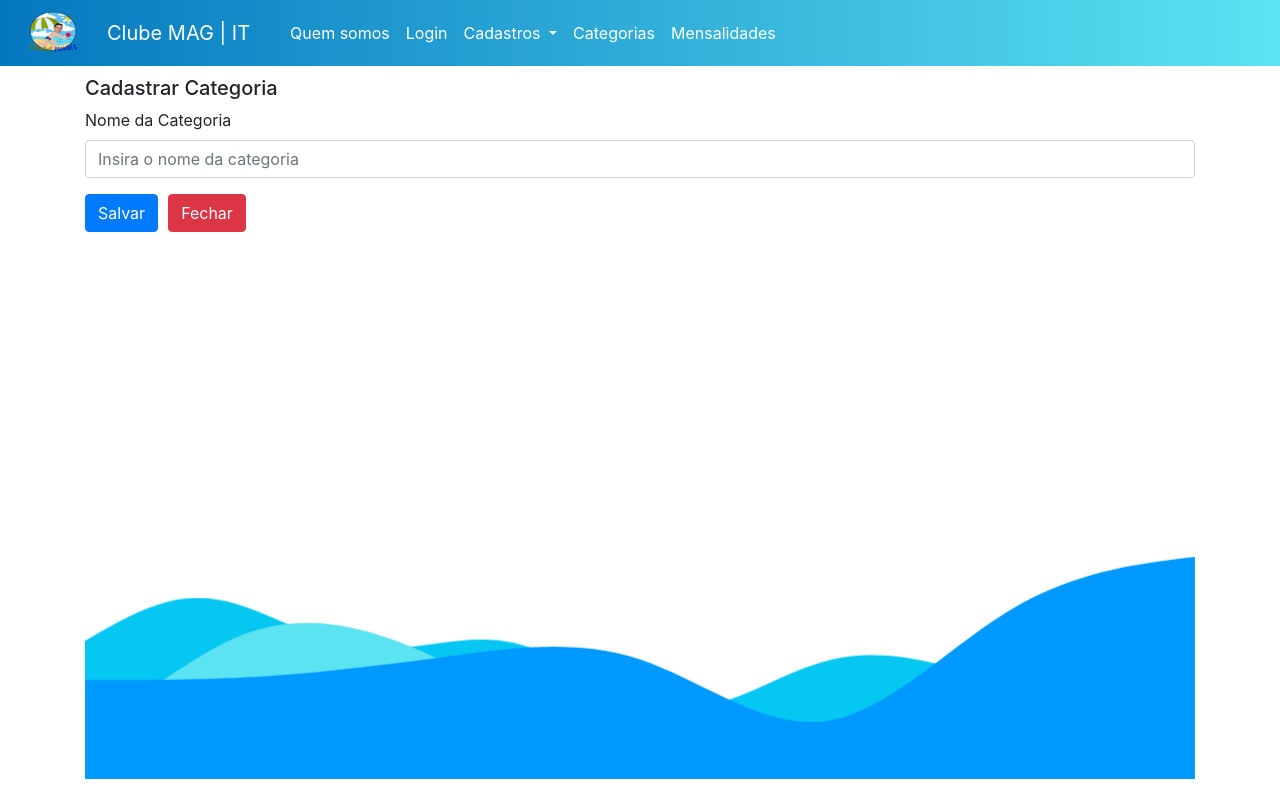
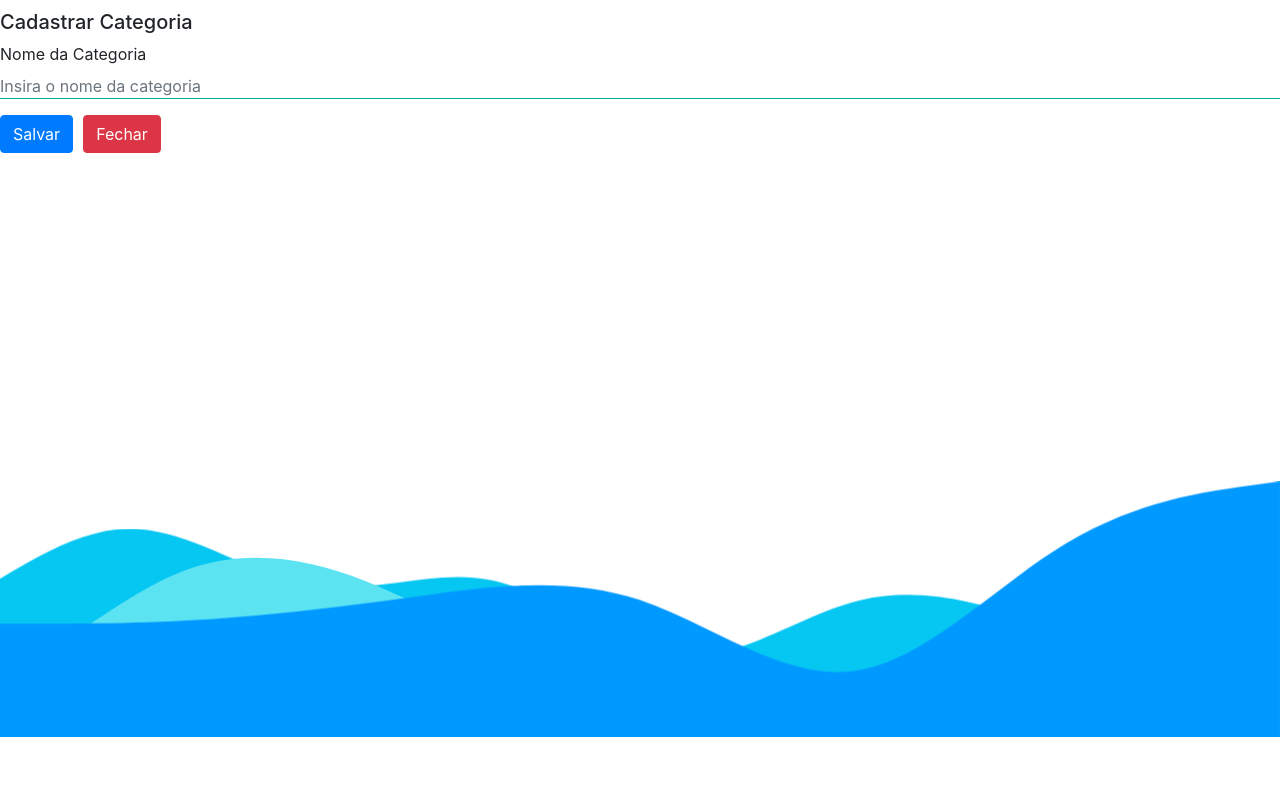
Before and after one commit to hiagoleresdev/Projeto-Clube-dos-estagiarios, an Angular app in the folder frontend/: page /categoria in a window 1280 px wide. Built offline with nearby package versions, Linux system fonts and the light colour scheme.

Commit message:
Login arrumado

```diff
--- a/frontend/src/app/app.component.html
+++ b/frontend/src/app/app.component.html
@@ -12,7 +12,7 @@
   <title>Summer Clube</title>
 </head>
 <body>
-  <navbar-clube></navbar-clube>
+  <navbar-clube *ngIf="mostrarMenu"></navbar-clube>
   <router-outlet></router-outlet>
   <!--JavaScript at end of body for optimized loading-->
   <script type="text/javascript" src="js/materialize.min.js"></script>
--- a/frontend/src/app/app.component.ts
+++ b/frontend/src/app/app.component.ts
@@ -1,4 +1,5 @@
 import { Component } from '@angular/core';
+import { LoginAutenticacaoService } from './form-login/login-autenticacao.service';
 
 @Component({
   selector: 'app-root',
@@ -7,4 +8,17 @@ import { Component } from '@angular/core';
 })
 export class AppComponent {
   title = 'clube';
+
+  mostrarMenu: boolean = false;
+
+  constructor(private loginAutenticacaoService: LoginAutenticacaoService){
+
+  }
+
+  ngOnInit(){
+    this.loginAutenticacaoService.mostrarMenuEmitter.subscribe(
+      mostrar => this.mostrarMenu = mostrar
+    );
+  }
+
 }
--- a/frontend/src/app/form-login/form-login.component.html
+++ b/frontend/src/app/form-login/form-login.component.html
@@ -1,28 +1,35 @@
 <h5>Login</h5>
 <form>
-  <div class="row">
-    <div class="input-field col s12">
-      <label class="active" for="usuario">Usuário</label>
-      <input [(ngModel)]="usuario.nome" type="email" class="form-control" aria-describedby="emailHelp" placeholder="Enter email" required #nome="ngModel">
-      <div *ngIf="!nome.valid && nome.touched"
-                class="alert alert-danger" role="alert">
-                Usuário é obrigatório.
+    <div class="container">
+      <div class="row content">
+        <div class="col-md-6 mb-3">
+          <img src="https://cdn.discordapp.com/attachments/912409009204654110/935968174468374578/pool.png" class="img-fluid" alt="">
+        </div>
+        <div class="col-md-6">
+          <h3 class="text-center">Iniciar sessão</h3>
+          <div class="form-group">
+            <label for="email">Email</label>
+            <input [(ngModel)] = "usuario.nome" type="email" name="email" class="form-control" placeholder="Usuário/Email">
+          </div>
+
+          <div class="form-group">
+            <label for="password">Senha</label>
+            <input [(ngModel)] = "usuario.senha" type="password" name="password" class="form-control" placeholder="Senha">
+          </div>
+          <br>
+          <div class="row">
+            <div class="col text-center">
+              <button class= "btn btn-class" type="submit" name="action" (click)="fazerLogin()" style="color: white; background-color: #0477bf" >
+                Login
+              </button>
+            </div>
+          </div>
+          <br>
+          <div class="row">
+          </div>
+        </div>
       </div>
     </div>
-  </div>
-  <div class="row">
-    <div class="input-field col s12">
-      <label class="active" for="senha">Senha</label>
-      <input [(ngModel)]="usuario.senha" type="password" class="form-control" id="senha" placeholder="Password" required #password="ngModel">
-      <div *ngIf="!password.valid && password.touched"
-                class="alert alert-danger" role="alert">
-                Senha é obrigatório.
-      </div>
-    </div>
-  </div>
-  <br>
-
-    <button type="submit" class="btn btn-primary" (click)="fazerLogin()">Login</button>
 
 </form>
 <animacao-ondas></animacao-ondas>
--- a/frontend/src/app/form-login/login-autenticacao.service.ts
+++ b/frontend/src/app/form-login/login-autenticacao.service.ts
@@ -1,5 +1,5 @@
 import { Usuario } from './usuario';
-import { Injectable } from '@angular/core';
+import { EventEmitter, Injectable } from '@angular/core';
 import { Router } from '@angular/router';
 
 @Injectable({
@@ -9,6 +9,7 @@ export class LoginAutenticacaoService {
 
   private usuarioAutenticado: boolean = false;
 
+  mostrarMenuEmitter = new EventEmitter<boolean>();
 
   constructor(private router: Router) { }
 
@@ -17,9 +18,14 @@ export class LoginAutenticacaoService {
     if(usuario.nome === "usuario@email.com" && usuario.senha === "123456"){
 
       this.usuarioAutenticado = true;
+
+      this.mostrarMenuEmitter.emit(true);
+
       this.router.navigate(["/"]);
     } else {
       this.usuarioAutenticado = false;
+
+      this.mostrarMenuEmitter.emit(false);
     }
   }
 }
--- a/frontend/src/app/navbar-clube/navbar-clube.component.html
+++ b/frontend/src/app/navbar-clube/navbar-clube.component.html
@@ -10,9 +10,9 @@
         <li class="nav-item" routerLinkActive="active">
           <a class="nav-link" [routerLink]="['/home']">Quem somos</a>
         </li>
-        <li class="nav-item" routerLinkActive="active">
+        <!-- <li class="nav-item" routerLinkActive="active">
             <a class="nav-link" [routerLink]="['/login']">Login</a>
-          </li>
+          </li> -->
           <li ngbDropdown class="nav-item dropdown"  routerLinkActive="active">
             <a ngbDropdownToggle class="nav-link dropdown-toggle" id="navbarDropdown" role="button" data-toggle="dropdown" aria-haspopup="true" aria-expanded="false">
               Cadastros
--- a/frontend/src/styles.css
+++ b/frontend/src/styles.css
@@ -0,0 +1,50 @@
+main{
+    background-color: #00ac96;
+  }
+
+  .content{
+    background-color: #00ac96;
+    margin: 8%;
+    background-color: #fff;
+    padding: 4rem 1rem 4rem 1rem;
+    box-shadow: 0 0 5px 5px rgba(0,0,0,.05);
+
+  }
+  .sigin-text{
+    font-style: normal;
+    font-weight: 600 !important;
+  }
+
+  .form-control{
+    display: block;
+    width: 100%;
+    font-size: 1rem;
+    font-weight: 400;
+    line-height: 1.5;
+    border-color: #00ac96 !important;
+    border-style: solid !important;
+    border-width: 0 0 1px 0 !important;
+    padding: 0px !important;
+    color: #495057;
+    height: auto;
+    border-radius: 0;
+    background-color: #fff;
+    background-clip: padding-box;
+  }
+
+  .form-control:focus{
+    color: #495057;
+    background-color: #fff;
+    border-color: #fff;
+    outline: 0;
+    box-shadow: none;
+  }
+
+  .btn-class{
+    border-color: #00ac96;
+    color: #00ac96;
+  }
+
+  .btn-class:hover{
+    background-color: #00ac96;
+  }
```
Also changed, not shown: 1 other file (tests, documents, lock files or other folders).
